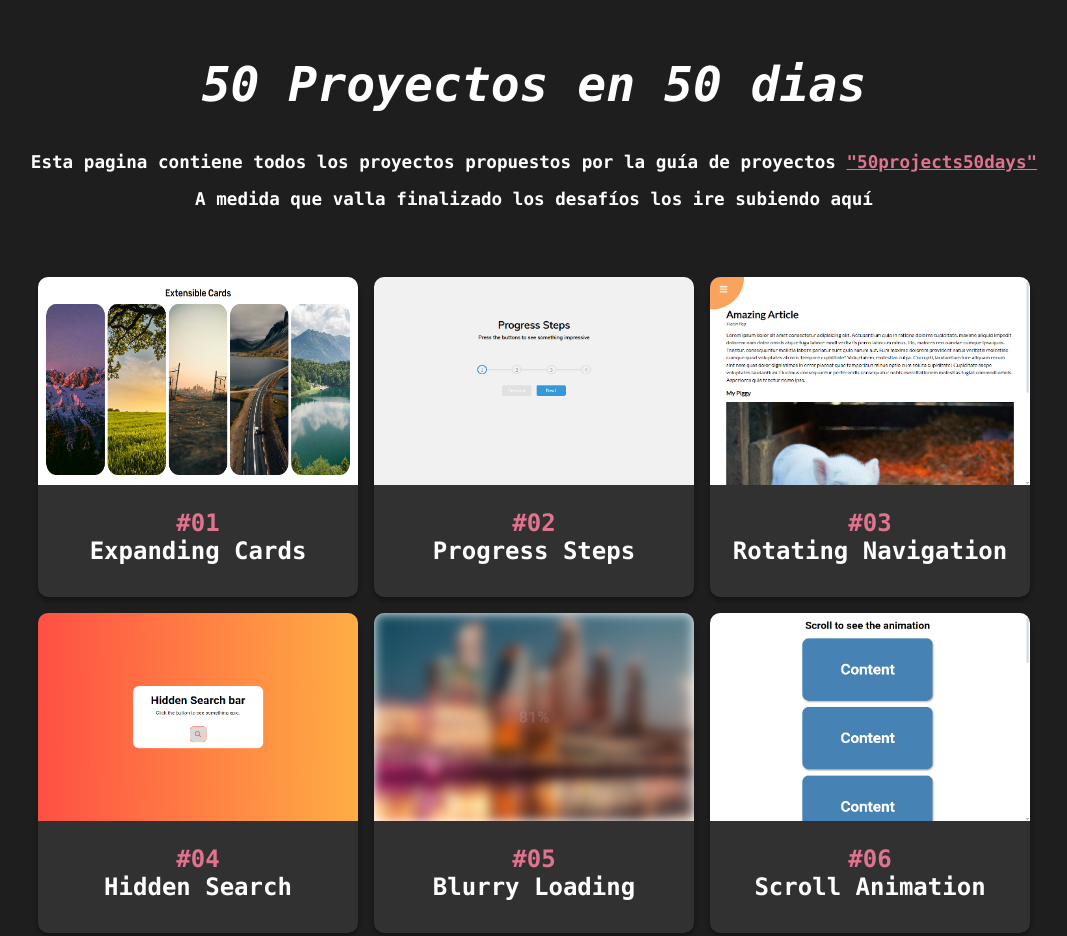
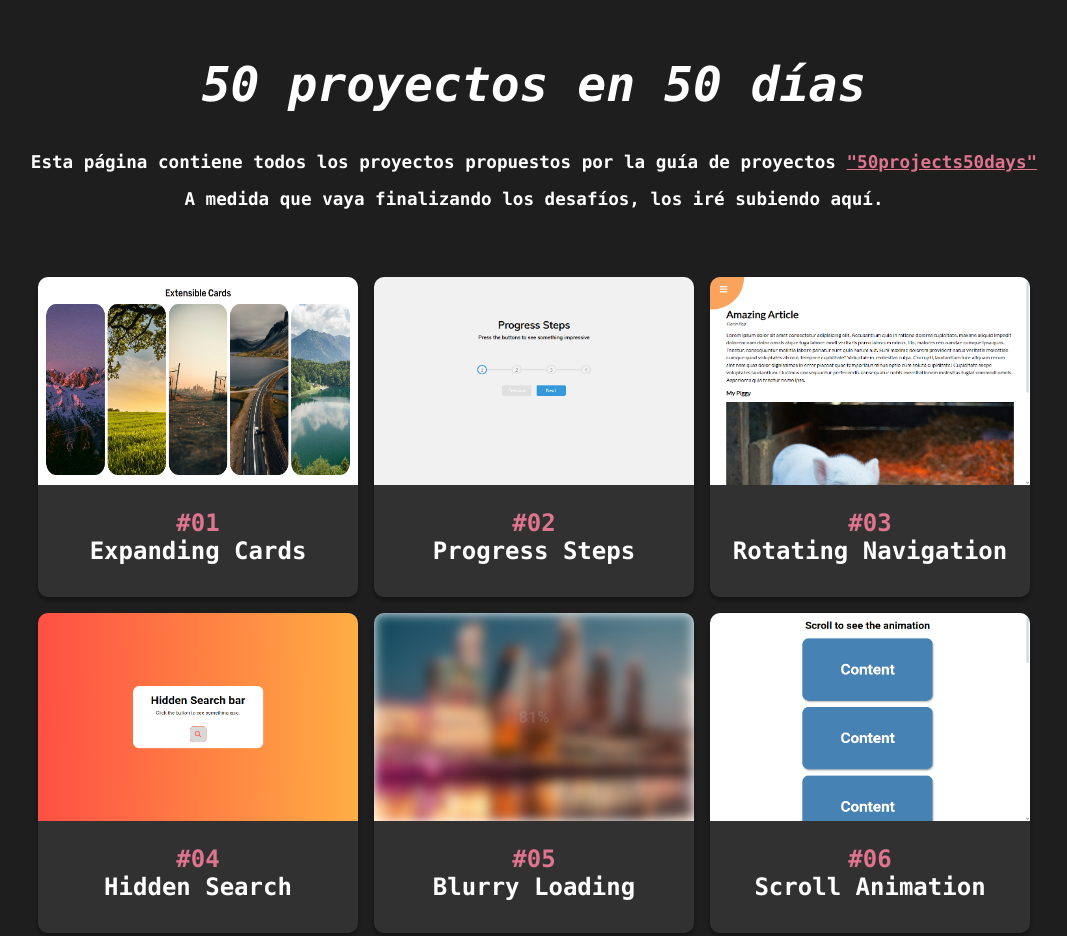
Before and after one commit to MarianoMigueles/50Proyects50Days, a plain HTML site: page index.html in a window 1280 px wide. Shown: the top 936 px of the page, without its empty margins (106-1173 px from the left). Drawn offline with Linux system fonts and the light colour scheme; a web font is replaced by a local one.

Commit message:
Update index.html

```diff
--- a/index.html
+++ b/index.html
@@ -11,12 +11,12 @@
 </head>
 <body>
     <aside>
-        <h1>50 Proyectos en 50 dias</h1>
+        <h1>50 proyectos en 50 días</h1>
         <p>
-        Esta pagina contiene todos los proyectos propuestos por la guía de proyectos <a href="https://github.com/bradtraversy/50projects50days">"50projects50days"</a>
+        Esta página contiene todos los proyectos propuestos por la guía de proyectos <a href="https://github.com/bradtraversy/50projects50days">"50projects50days"</a>
         </p>
         <p>
-        A medida que valla finalizado los desafíos los ire subiendo aquí
+        A medida que vaya finalizando los desafíos, los iré subiendo aquí.
         </p>
     </aside>
     <main>
```
